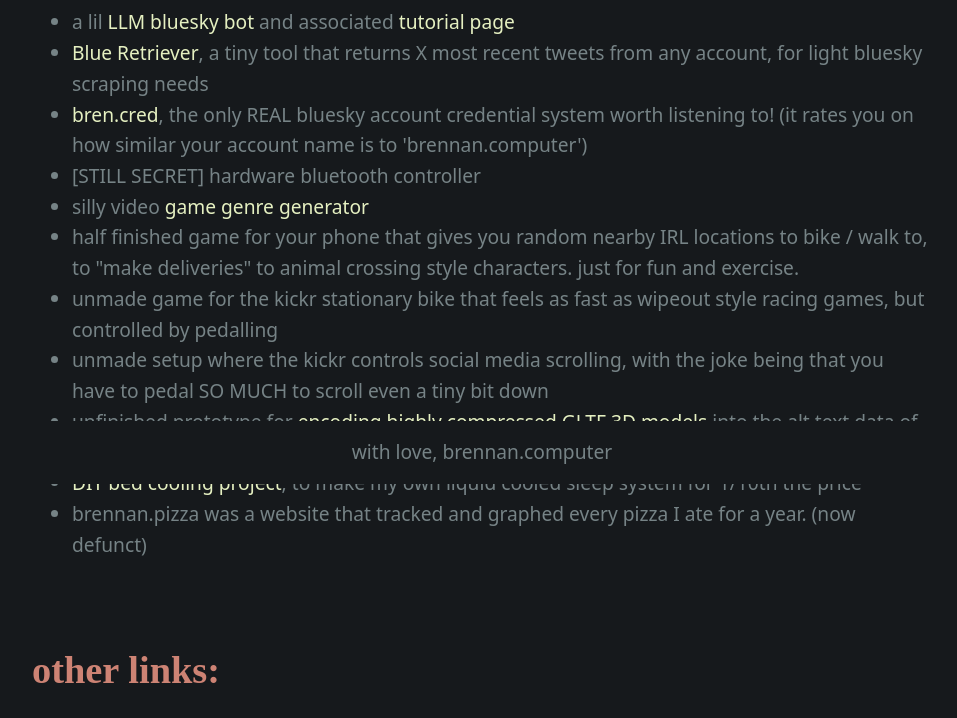
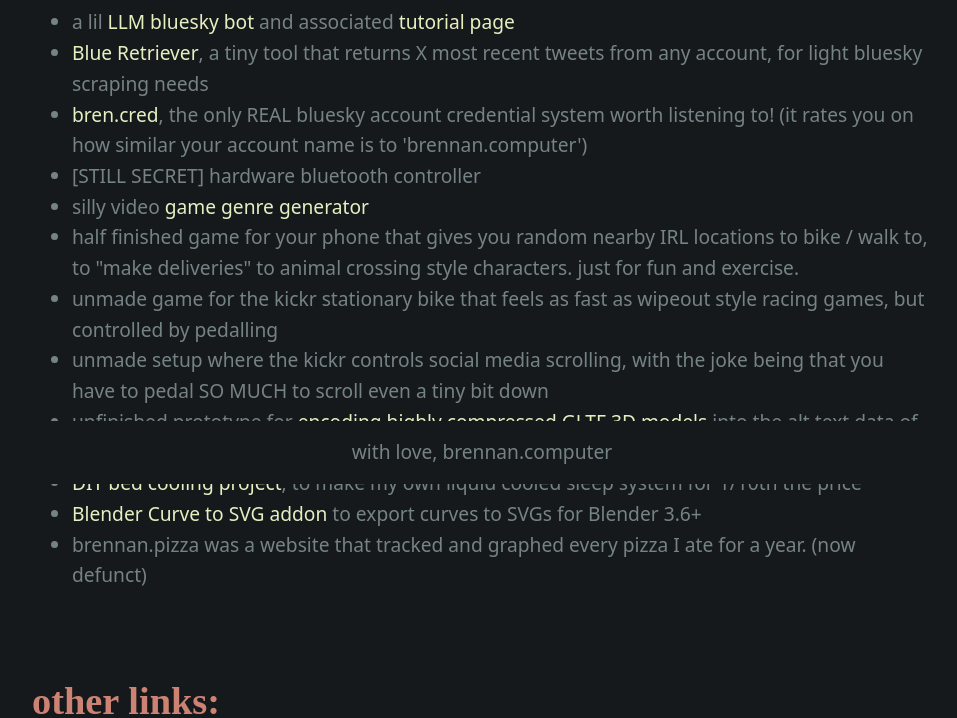
Before and after one commit to LTKMN/dotcomputer, a plain HTML site: page index.html in a window 1280 px wide. Shown: the part 316-1034 px from the top of the page, without its empty margins (158-1115 px from the left). Drawn offline with Linux system fonts and the light colour scheme; a web font is replaced by a local one.

Commit message:
added curve to SVG for blender 3.6+

```diff
--- a/index.html
+++ b/index.html
@@ -107,6 +107,7 @@
       <li>unmade setup where the kickr controls social media scrolling, with the joke being that you have to pedal SO MUCH to scroll even a tiny bit down</li>
       <li>unfinished prototype for <a href="https://bsky.app/profile/brennan.computer/post/3lbnge6vr2c2l">encoding highly compressed GLTF 3D models</a> into the alt text data of bluesky posts, which are more generous than the main text field.</li>
       <li><a href="https://github.com/LTKMN/Bed-Cooling-is-Best">DIY bed cooling project</a>, to make my own liquid cooled sleep system for 1/10th the price</li>
+      <li><a href="https://github.com/LTKMN/blender-curve-to-svg-2">Blender Curve to SVG addon</a> to export curves to SVGs for Blender 3.6+</li>
       <li>brennan.pizza was a website that tracked and graphed every pizza I ate for a year. (now defunct)</li>
     </ul>
 
```
